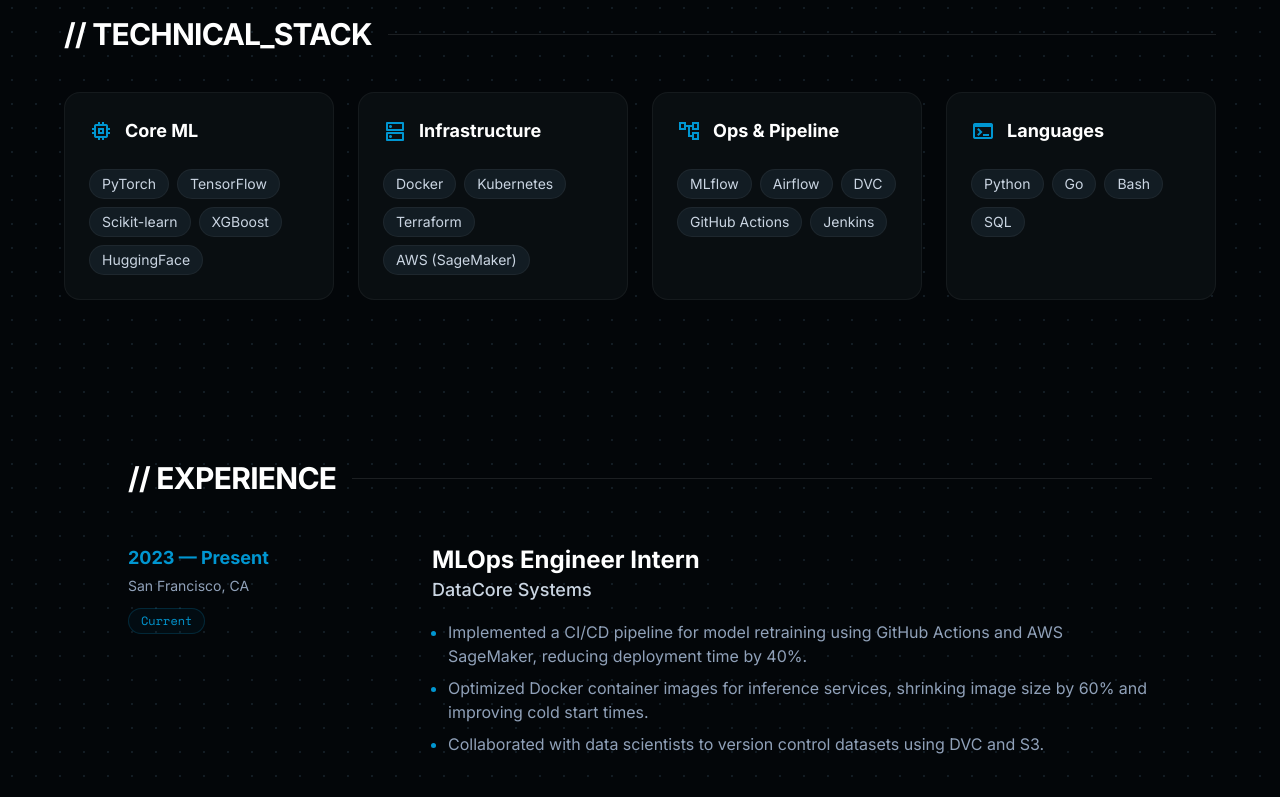
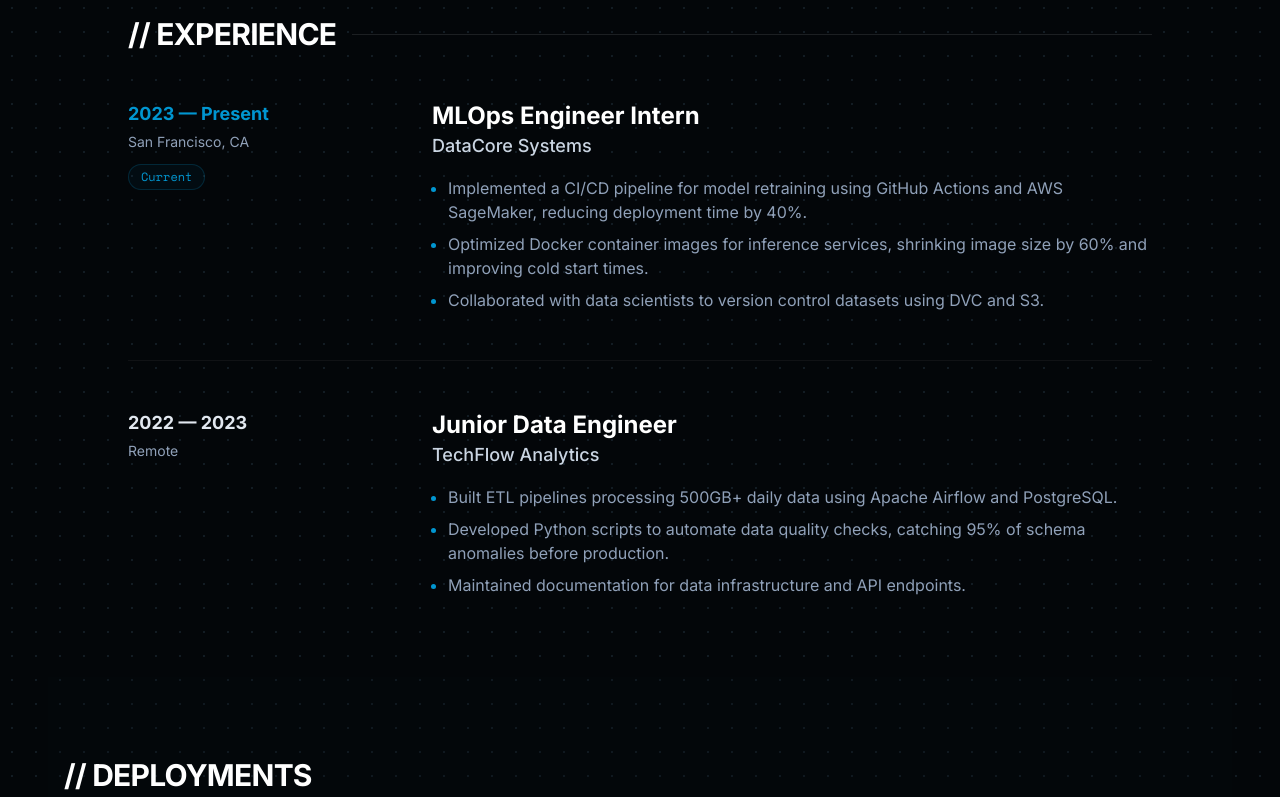
Before and after one commit to Michael-R-Dickinson/portfolio-2026, a React (Vite) app in the folder frontend/: page / in a window 1280 px wide. Shown: the part 820-1617 px from the top of the page. Built offline with nearby package versions, Linux system fonts and the light colour scheme.

Commit message:
update section order

```diff
--- a/frontend/src/components/Projects.tsx
+++ b/frontend/src/components/Projects.tsx
@@ -12,7 +12,9 @@ function ProjectCard({
   return (
     <div
       className={`rounded-lg border bg-card/50 backdrop-blur text-card-foreground shadow-sm p-6 hover:bg-card transition-all duration-300 group hover:-translate-y-2 hover:shadow-2xl hover:shadow-primary/10 border-border hover:border-primary flex flex-col ${
-        highlight ? 'md:col-span-2 md:row-span-2 lg:col-span-2 lg:row-span-2' : ''
+        highlight
+          ? 'md:col-span-2 md:row-span-2 lg:col-span-2 lg:row-span-2'
+          : ''
       }`}
     >
       <div className="flex-1">
@@ -32,7 +34,9 @@ function ProjectCard({
           </a>
         </div>
 
-        <p className={`text-muted-foreground mb-4 ${highlight ? 'text-base' : 'text-sm'}`}>
+        <p
+          className={`text-muted-foreground mb-4 ${highlight ? 'text-base' : 'text-sm'}`}
+        >
           {description}
         </p>
 
@@ -61,7 +65,7 @@ export function Projects() {
     <section id="projects" className="py-20 px-4 bg-card/20">
       <div className="max-w-6xl mx-auto">
         <h2 className="text-3xl font-bold text-white tracking-tight mb-10">
-          // FEATURED_DEPLOYMENTS
+          // DEPLOYMENTS
         </h2>
 
         <div className="grid md:grid-cols-2 lg:grid-cols-3 gap-6 auto-rows-fr">
--- a/frontend/src/pages/Home.tsx
+++ b/frontend/src/pages/Home.tsx
@@ -12,10 +12,10 @@ export function Home() {
       <Nav />
       <main className="flex-grow flex flex-col items-center w-full px-6">
         <Hero />
+        <Experience />
+        <Projects />
         <TechStack />
-        <Experience />
         <Roadmap />
-        <Projects />
       </main>
       <Footer />
     </div>
```
